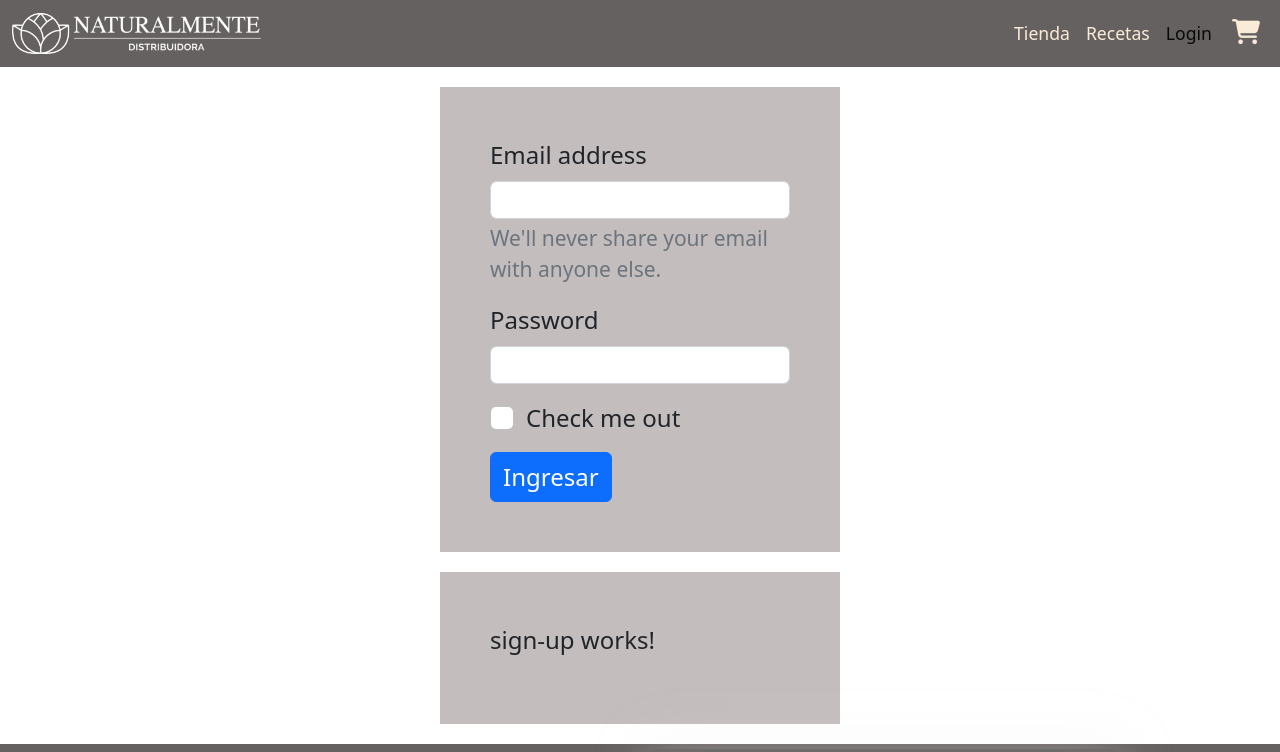
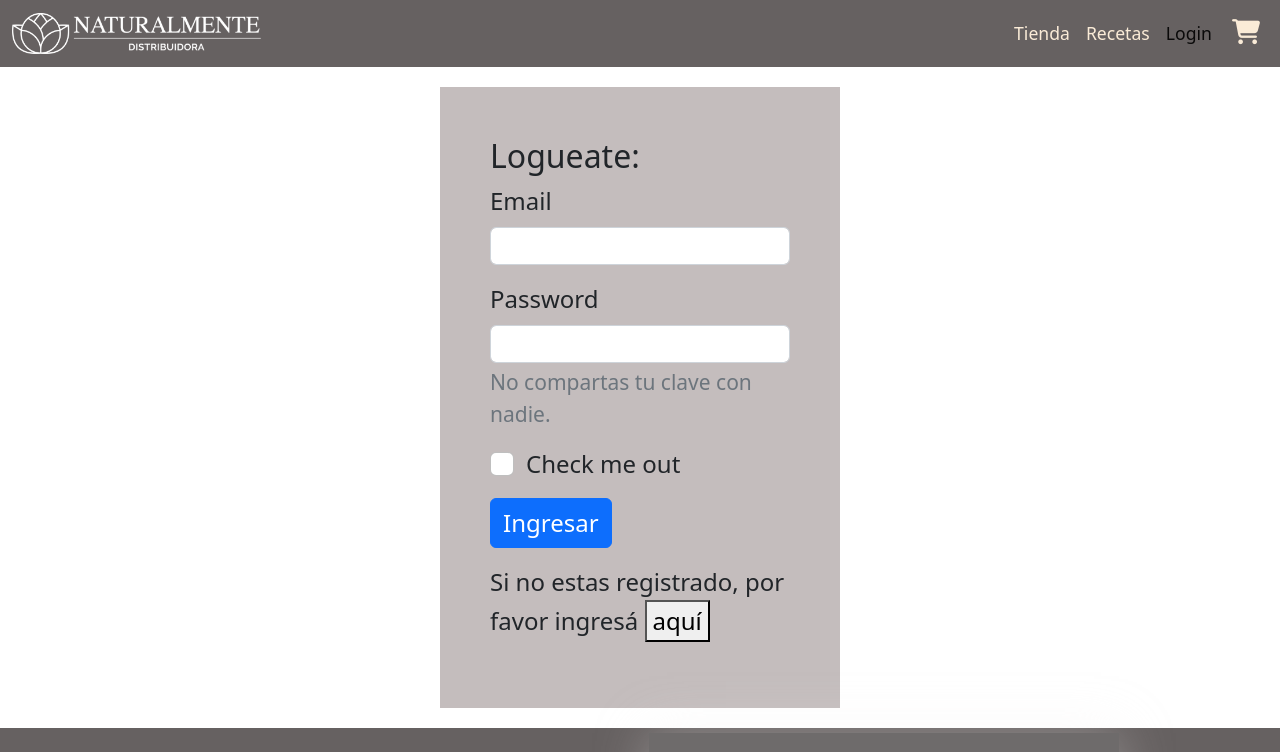
Before and after one commit to JuanScaparro/distribuidora-naturalmente, an Angular app: page /login in a window 1280 px wide. Shown: the top 752 px of the page. Built offline with nearby package versions, Linux system fonts and the light colour scheme; a web font is replaced by a local one.

Commit message:
create sign in and sign up estructure html

```diff
--- a/src/app/app.module.ts
+++ b/src/app/app.module.ts
@@ -10,7 +10,6 @@ import { HttpClientModule } from '@angular/common/http';
 
 // COMPONENTS
 import { AppComponent } from './app.component';
-import { HomeComponent } from './pages/home/home.component';
 import { StoreComponent } from './pages/store/store.component';
 import { RecipesComponent } from './pages/recipes/recipes.component';
 import { CartComponent } from './pages/cart/cart.component';
@@ -19,7 +18,6 @@ import { ProductItemComponent } from './pages/store/components/product-item/prod
 import { CardRecipeComponent } from './pages/recipes/components/card-recipe/card-recipe.component';
 import { FullRecipeComponent } from './pages/full-recipe/full-recipe.component';
 import { RoutesModule } from './routes.module';
-import { SignUpComponent } from './pages/login/components/sign-up/sign-up.component';
 
 // SERVICES
 
@@ -34,8 +32,7 @@ import { SignUpComponent } from './pages/login/components/sign-up/sign-up.compon
     LoginComponent,
     ProductItemComponent,
     CardRecipeComponent,
-    FullRecipeComponent,
-    SignUpComponent
+    FullRecipeComponent
   ],
   imports: [
     BrowserModule,
--- a/src/app/pages/login/components/sign-up/sign-up.component.html
+++ /dev/null
@@ -1 +0,0 @@
-<p>sign-up works!</p>
--- a/src/app/pages/login/components/sign-up/sign-up.component.ts
+++ /dev/null
@@ -1,15 +0,0 @@
-import { Component, OnInit } from '@angular/core';
-
-@Component({
-  selector: 'app-sign-up',
-  templateUrl: './sign-up.component.html',
-  styleUrls: ['./sign-up.component.css']
-})
-export class SignUpComponent implements OnInit {
-
-  constructor() { }
-
-  ngOnInit(): void {
-  }
-
-}
--- a/src/app/pages/login/login.component.html
+++ b/src/app/pages/login/login.component.html
@@ -1,21 +1,52 @@
+<ng-container *ngIf="isLogIn; else signUp">
   <div class="container">
+    <h2>Logueate:</h2>
     <form>
       <div class="mb-3">
-      <label for="exampleInputEmail1" class="form-label">Email address</label>
-      <input type="email" class="form-control" id="exampleInputEmail1" aria-describedby="emailHelp">
-      <div id="emailHelp" class="form-text">We'll never share your email with anyone else.</div>
+        <label for="emailLogin" class="form-label">Email</label>
+        <input type="email" class="form-control" id="emailLogin">
       </div>
       <div class="mb-3">
-      <label for="exampleInputPassword1" class="form-label">Password</label>
-      <input type="password" class="form-control" id="exampleInputPassword1">
+        <label for="passwordLogin" class="form-label">Password</label>
+        <input type="password" class="form-control" id="passwordLogin" aria-describedby="passwordHelp">
+        <div id="passwordHelp" class="form-text">No compartas tu clave con nadie.</div>
       </div>
       <div class="mb-3 form-check">
-      <input type="checkbox" class="form-check-input" id="exampleCheck1">
-      <label class="form-check-label" for="exampleCheck1">Check me out</label>
+        <input type="checkbox" class="form-check-input" id="checkLogin">
+        <label class="form-check-label" for="checkLogin">Check me out</label>
       </div>
       <button type="submit" class="btn btn-primary btn-login">Ingresar</button>
     </form>
+    <p class="mt-3">Si no estas registrado, por favor ingresá <button (click)="isLogIn = false">aquí</button></p>
   </div>
+</ng-container>
+
+<ng-template #signUp>
   <div class="container">
-  <app-sign-up></app-sign-up>
+    <h2>Registrate:</h2>
+    <form>
+      <div class="mb-3">
+        <label for="firstNameRegister" class="form-label">Nombre</label>
+        <input type="text" class="form-control" id="firstNameRegister">
       </div>
+      <div class="mb-3">
+        <label for="lastNameRegister" class="form-label">Apellido</label>
+        <input type="text" class="form-control" id="lastNameRegister">
+      </div>
+      <div class="mb-3">
+        <label for="emailRegister" class="form-label">Email</label>
+        <input type="email" class="form-control" id="emailRegister">
+      </div>
+      <div class="mb-3">
+        <label for="passwordRegister" class="form-label">Password</label>
+        <input type="password" class="form-control" id="passwordRegister">
+      </div>
+      <div class="mb-3 form-check">
+        <input type="checkbox" class="form-check-input" id="checkRegister">
+        <label class="form-check-label" for="checkRegister">Check me out</label>
+      </div>
+      <button type="submit" class="btn btn-primary btn-login">Ingresar</button>
+    </form>
+    <p class="mt-3">Si ya estas registrado, por favor ingresá <button (click)="isLogIn = true">aquí</button></p>
+  </div>
+</ng-template>
--- a/src/app/pages/login/login.component.ts
+++ b/src/app/pages/login/login.component.ts
@@ -7,6 +7,8 @@ import { Component, OnInit } from '@angular/core';
 })
 export class LoginComponent implements OnInit {
 
+  public isLogIn: boolean = true;
+
   constructor() { }
 
   ngOnInit(): void {
```
Also changed, not shown: src/app/pages/login/components/sign-up/sign-up.component.css (deleted), 1 other file (tests, documents, lock files or other folders). Lines whose indentation alone changed are shown as unchanged.
